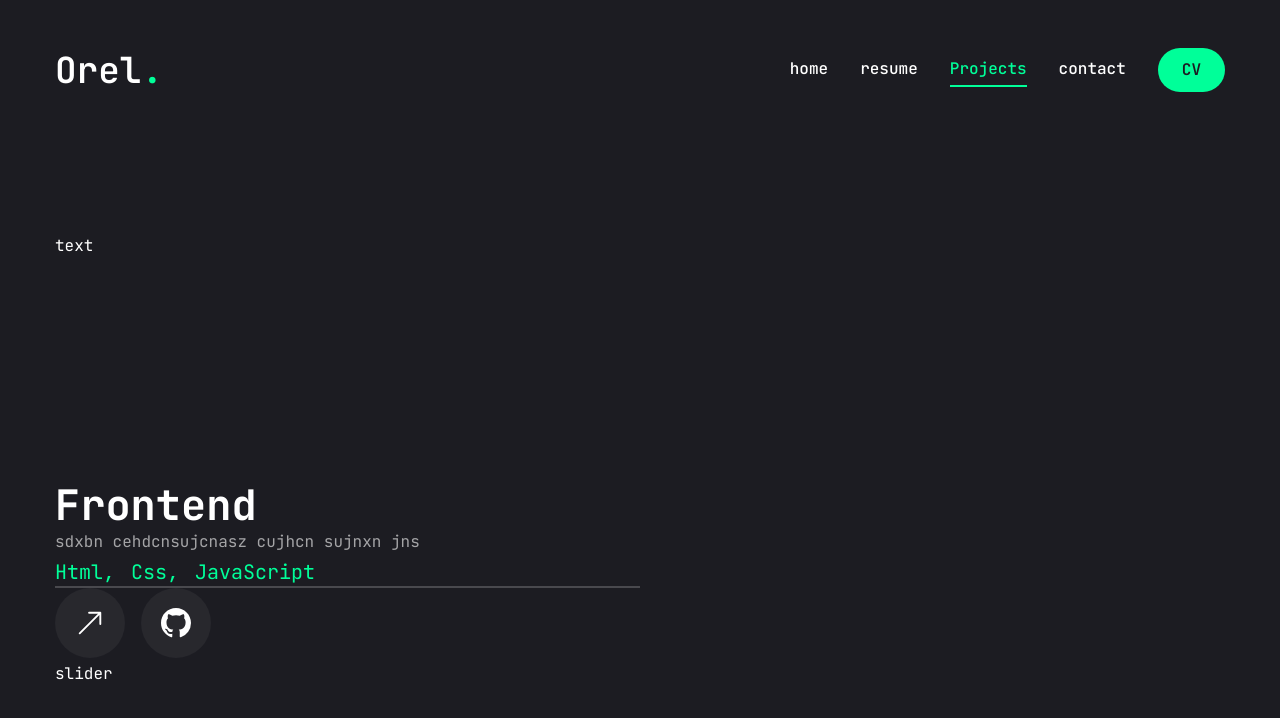
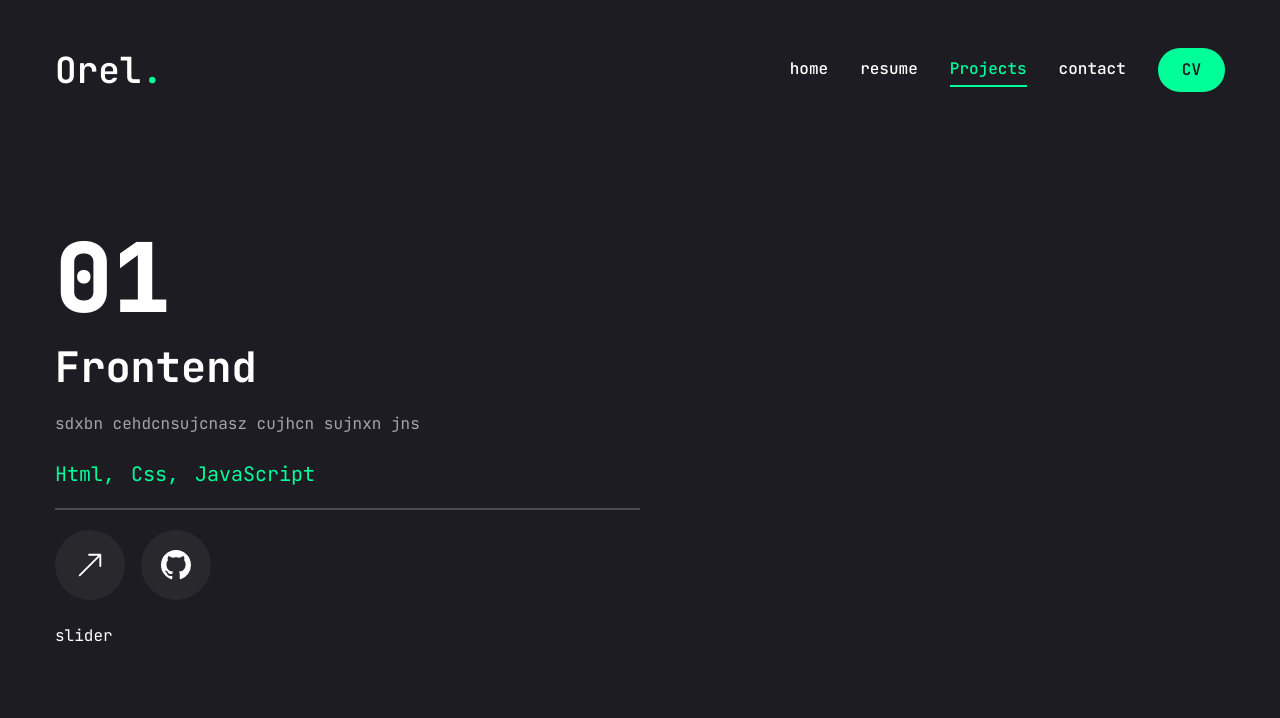
Before and after one commit to OrelAlon/nextjs-portfolio, a Next.js app: page /projects in a window 1280 px wide. Shown: the top 718 px of the page. Built offline with nearby package versions, Linux system fonts and the light colour scheme.

Commit message:
cosmetic to projects

```diff
--- a/app/projects/page.jsx
+++ b/app/projects/page.jsx
@@ -1,6 +1,8 @@
 'use client';
 
 import { motion } from 'framer-motion';
+import { Swiper, SwiperSlide } from 'swiper/react';
+import 'swiper/css';
 
 import {
   Tooltip,
@@ -49,6 +51,7 @@ const projects = [
 ];
 const Projects = () => {
   const [project, setProject] = useState(projects[0]);
+
   return (
     <motion.section
       initial={{ opacity: 0 }}
@@ -58,9 +61,8 @@ const Projects = () => {
       <div className='container mx-auto'>
         <div className='flex flex-col xl:flex-row xl:gap-[30px]'>
           <div className='w-full xl:w-[50%] xl:h-[460px] flex flex-col xl:justify-between order-2 xl:order-none'>
-            text
-            <div>
-              <div className='text-8xl leading-none font-extrabold text-transparent text-outline'>
+            <div className='flex flex-col gap-[20px]'>
+              <div className='text-8xl leading-none font-extrabold  text-outline'>
                 {project.num}
               </div>
               <h2 className='text-[42px] font-bold leading-none text-white group-hover:text-accent transition-all duration-500 capitalize'>
```
